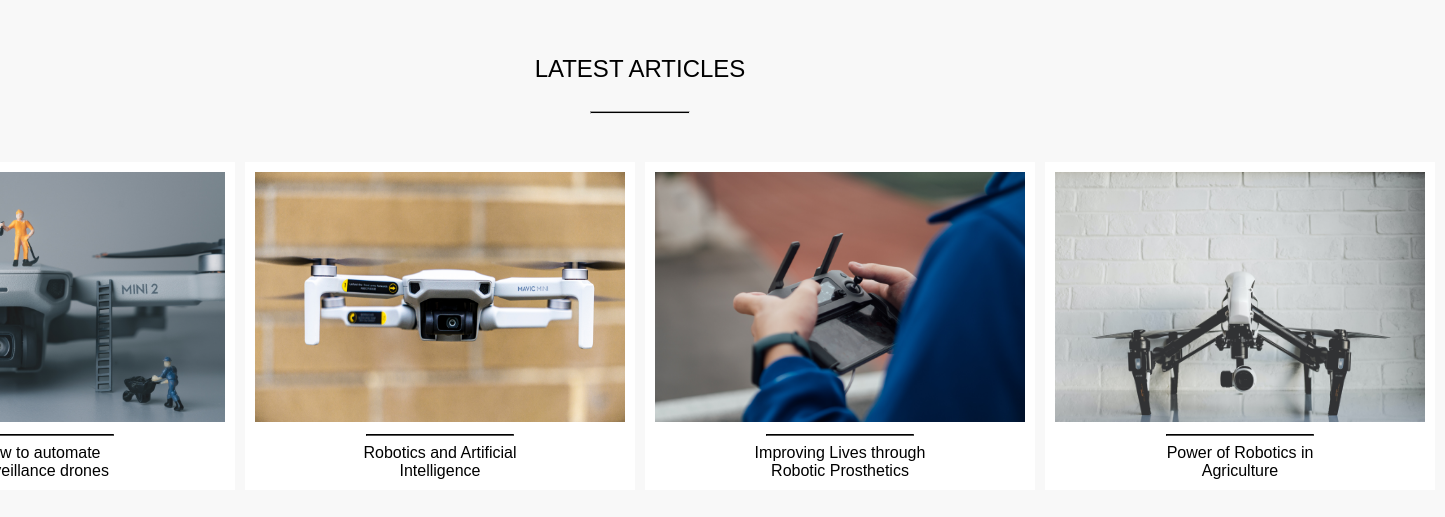
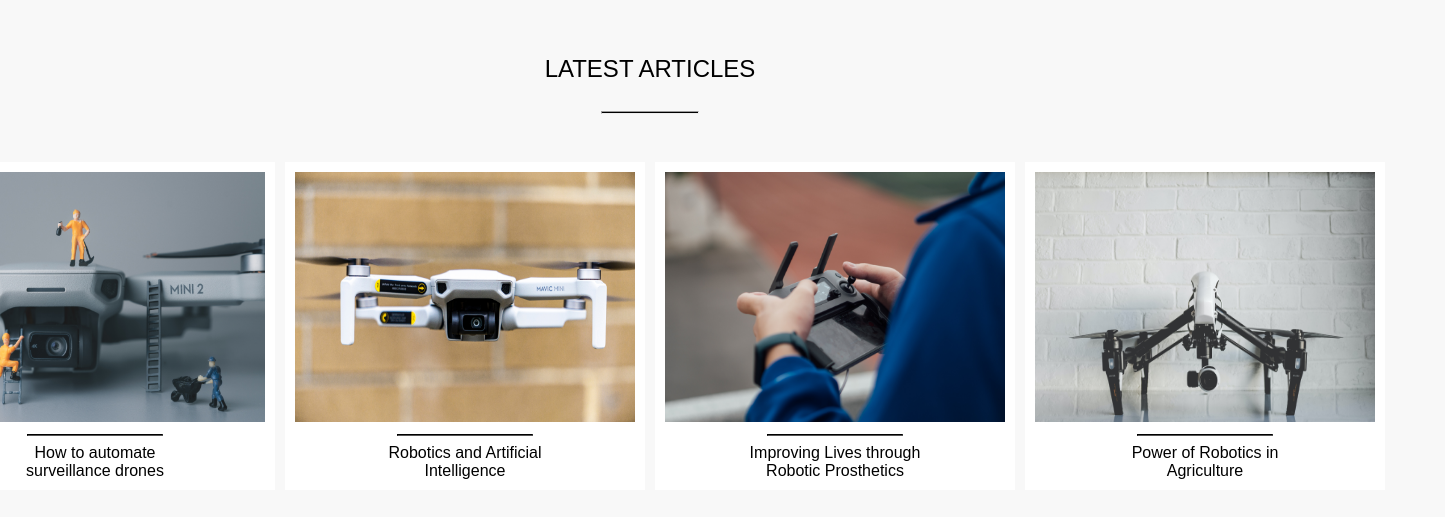
Before and after one commit to ST10107850/dronoticz, a React (Create React App) app: page / in a window 1280 px wide. Shown: the part 765-1282 px from the top of the page, 1445 px wide, since content can reach past the window. Built offline with nearby package versions, Linux system fonts and the light colour scheme.

Commit message:
Fixing Stylesheet

```diff
--- a/src/Style/Stylesheet.css
+++ b/src/Style/Stylesheet.css
@@ -120,6 +120,8 @@ header .backdrop{
     align-items: center;
     box-sizing: border-box;
     margin-top: 200px;
+    margin-left: 20px;
+    margin-left: 20px;
 }
 
 .articles p {
@@ -145,7 +147,7 @@ header .backdrop{
 }
 
 .article-box {
-    width: 390px;
+    width: 360px;
     padding: 10px;
     text-align: center;
     background-color: white;
```
